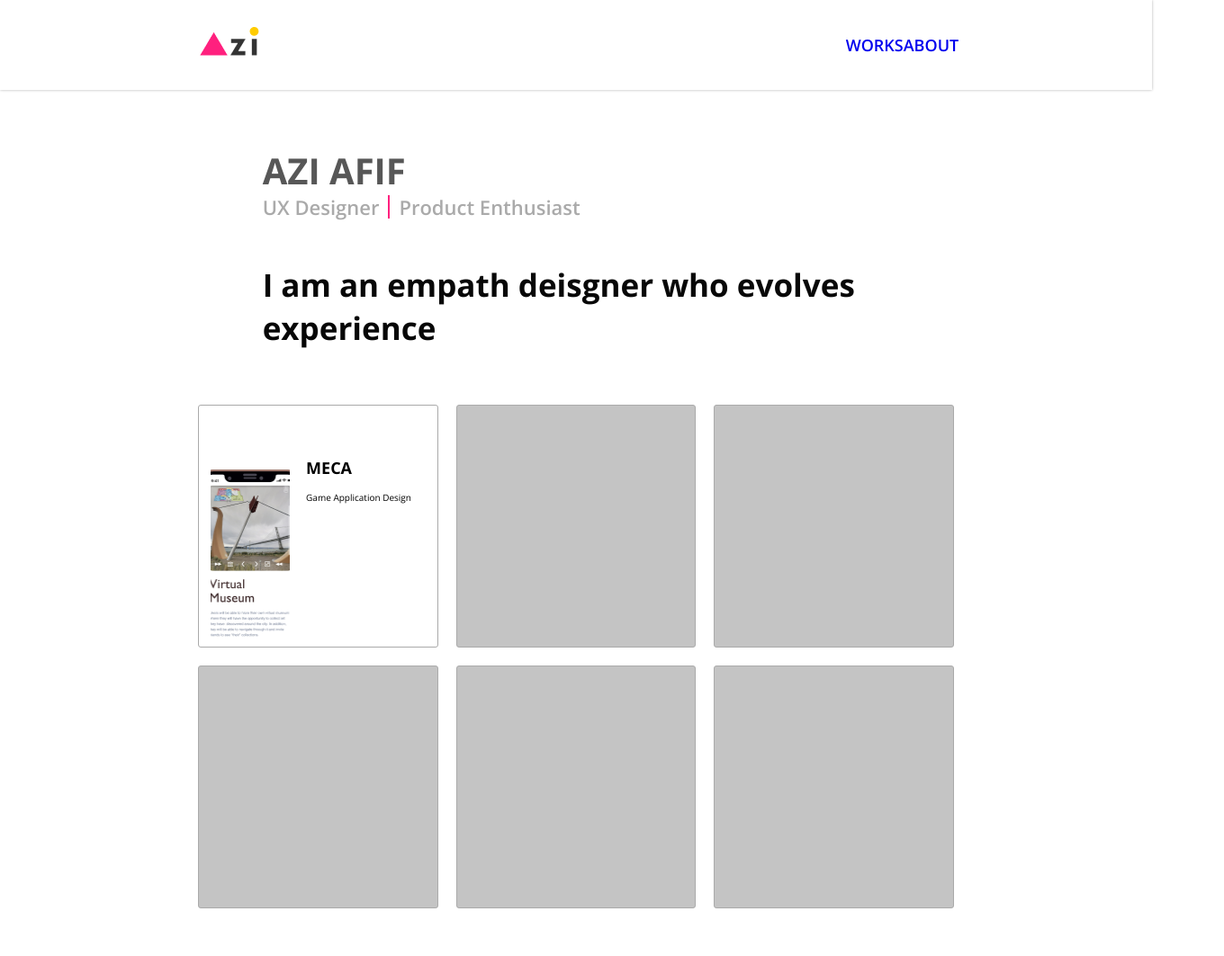
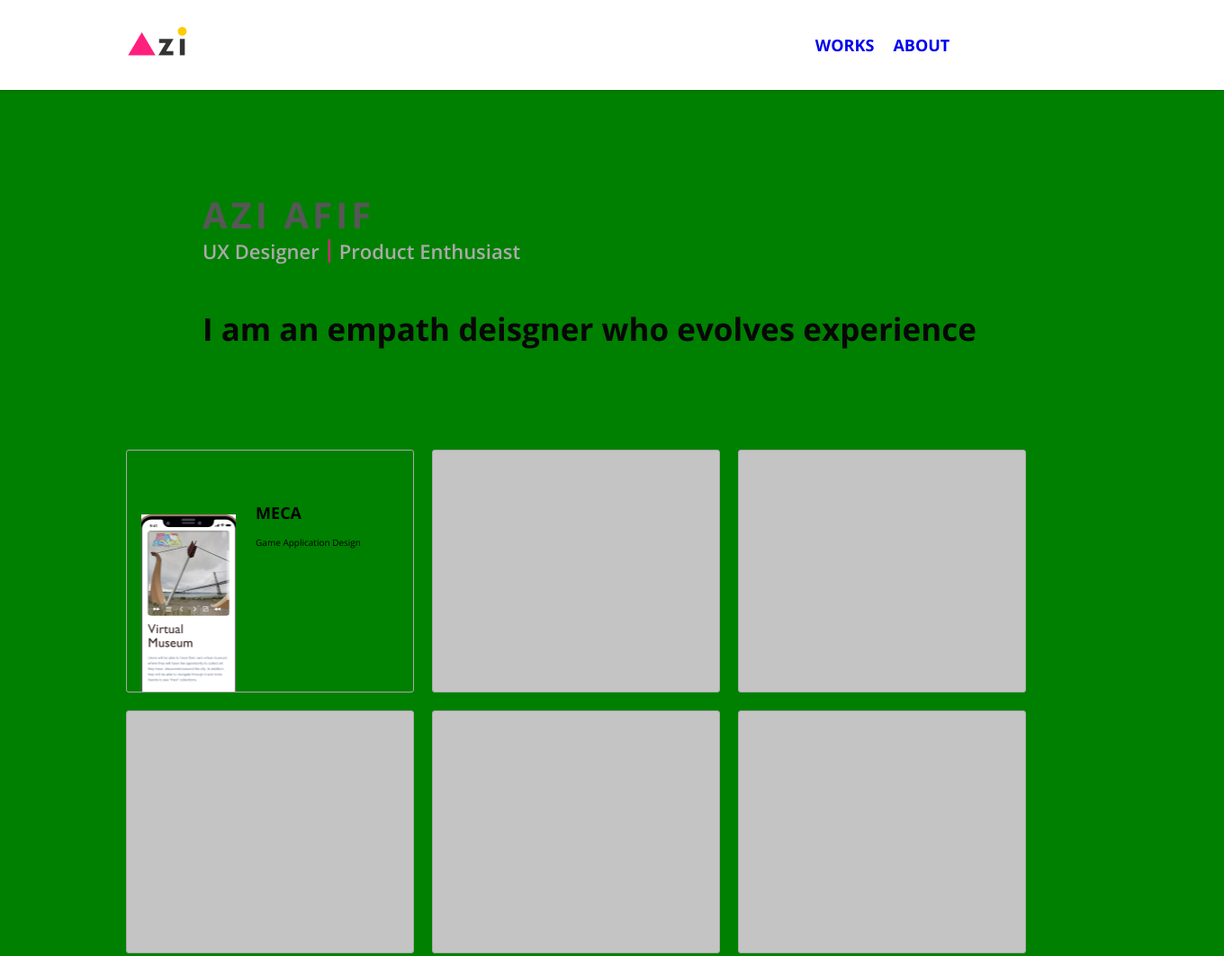
Before and after one commit to Donadonzi/azi-portfolio, a website: page index.html in a window 1280 px wide. Shown: the top 1063 px of the page at 90% size, 1360 px wide, since content can reach past the window. Drawn offline with nearby package versions, Linux system fonts and the light colour scheme.

Commit message:
working on widths and margins

```diff
--- a/index.html
+++ b/index.html
@@ -6,11 +6,10 @@
 	<link rel="stylesheet" href="./src/css/style.css">
 	<link href="https://fonts.googleapis.com/css2?family=Open+Sans:wght@300;400;600;700&display=swap" rel="stylesheet">
 	<script src="https://kit.fontawesome.com/affe8b8d44.js" crossorigin="anonymous"></script>
-	<!-- <link rel="stylesheet" href="/css/all.css">
-	<link rel="stylesheet" href="/webfonts"> -->
 
 	<title>Azi Portfolio</title>
 </head>
+
 <body>
 	<div class="main__container">
 
@@ -112,10 +111,9 @@
 					</a>
 				</div>
 			</div>
-
 		</div>
 
-	</div>
+	</div> <!--main__container-->
 
 	<script
   src="https://code.jquery.com/jquery-3.4.1.min.js"
--- a/src/scss/base/_base.scss
+++ b/src/scss/base/_base.scss
@@ -8,4 +8,13 @@
 
 html {
 	font-size: 62.5%;
+	background-color: red;
+	display: flex;
+	flex-direction: column;
+	align-items: center;
 }
+
+body {
+	width: 1440px;
+	background-color: green;
+}
--- a/src/scss/layout/_footer.scss
+++ b/src/scss/layout/_footer.scss
@@ -21,7 +21,7 @@
 	}
 
 	&__social {
-		grid-column: 11 / 14;
+		grid-column: 11 / span 3;
 		margin-right: 2rem;
 		display: flex;
 		justify-content: space-between;
--- a/src/scss/layout/_header.scss
+++ b/src/scss/layout/_header.scss
@@ -3,10 +3,10 @@
 	background-color: white;
 	position: sticky;
 	top: 0;
-	left: 0;
+	right: 0;
 	height: 100%;
-	width: 100vw;
-	font-weight: 600;
+	width: 100%;
+	font-weight: bold;
 	font-size: 1.8rem;
 	grid-row: 1 / 2;
 	grid-column: 1 / -1;
@@ -29,7 +29,7 @@
 	}
 
 	&__menu {
-		grid-column: 12 / 14;
+		grid-column: 11 / 13;
 		display: flex;
 		justify-content: space-between;
 
--- a/src/scss/layout/_intro.scss
+++ b/src/scss/layout/_intro.scss
@@ -1,19 +1,19 @@
 .intro {
-	padding: 1rem 0;
-	// height: 20rem;
 	width: 100%;
-	grid-column: 3 / 13;
+	// height: 30vh;
+	grid-column: 3 / 14;
 	grid-row: 2 / 3;
-	display: flex;
-	flex-direction: column;
-	align-items: flex-start;
-	justify-content: center;
+	// display: flex;
+	// flex-direction: column;
+	// align-items: flex-start;
+	// justify-content: center;
+
 
 
 	&__name {
 		text-transform: uppercase;
 		font-size: 4rem;
-		letter-spacing: 6%;
+		letter-spacing: 4px;
 		font-weight: bold;
 		color: $color-grey-1;
 
--- a/src/scss/layout/_overall.scss
+++ b/src/scss/layout/_overall.scss
@@ -1,9 +1,10 @@
 .main__container {
-
-	width: 100vw;
+	width: 100%;
 	display: grid;
 	grid-template-columns: 20rem repeat(12, 1fr) 20rem;
 	grid-column-gap: 2rem;
-	grid-template-rows: 10rem 35rem 1fr 10rem;
+	grid-template-rows: 10rem 40rem 1fr 10rem;
 	align-items: center;
+	position: relative;
+
 }
--- a/src/scss/layout/_portfolio.scss
+++ b/src/scss/layout/_portfolio.scss
@@ -1,7 +1,7 @@
 .portfolio {
 	height: 70vh;
 	width: 100%;
-	margin-bottom: 10rem;
+	margin-bottom: 15rem;
 	grid-column: 2 / 14;
 	grid-row: 3 / 4;
 	display: grid;
```
Also changed, not shown: src/css/style.css, src/img/PNG/behance2.png (deleted), src/img/PNG/linkedin.png (deleted), 2 other files.
